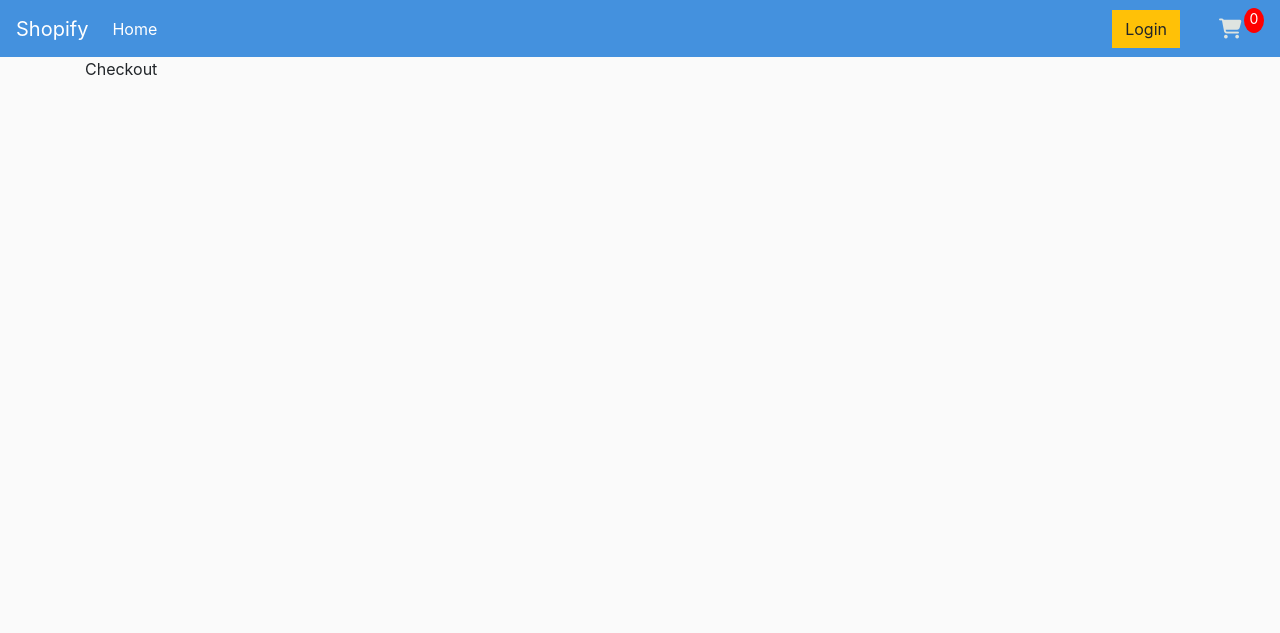
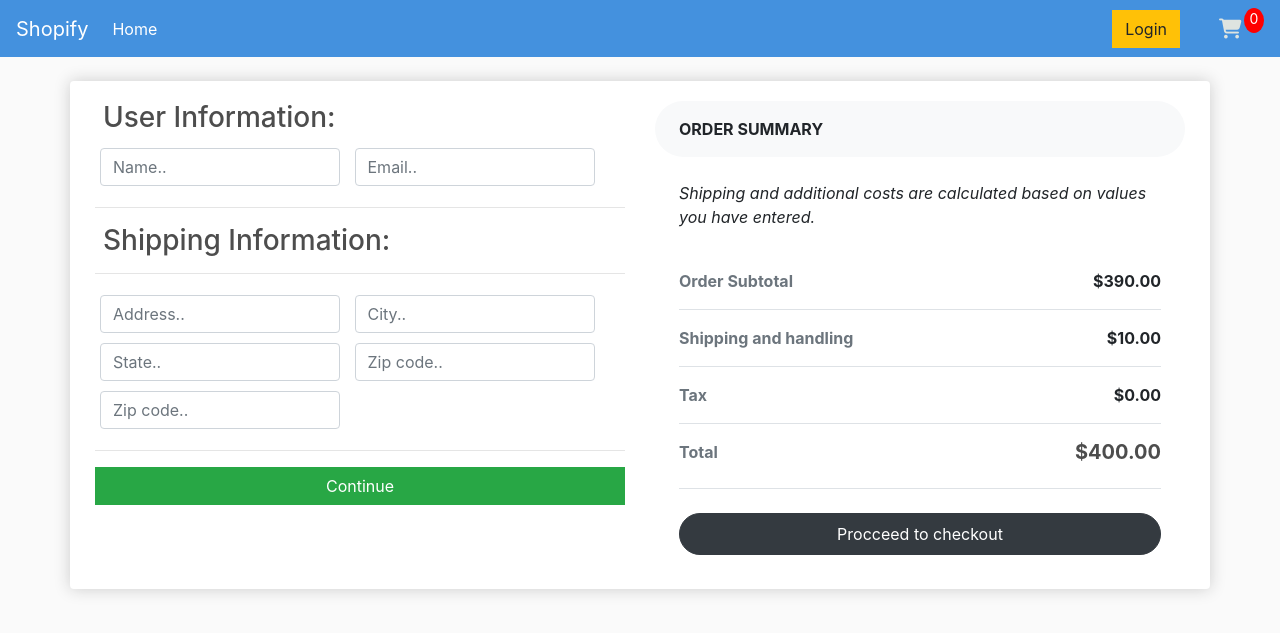
Before and after one commit to ArmanKamal/DjangoEcommerce, a Django app: page /cart/checkout/ in a window 1280 px wide. Shown: the top 633 px of the page. Run offline with Django 3.2, Linux system fonts and the light colour scheme; some libraries are stand-ins or nearby versions.

Commit message:
Added Checkout Page Design

```diff
--- a/carts/templates/carts/checkout.html
+++ b/carts/templates/carts/checkout.html
@@ -1,5 +1,64 @@
 {% extends 'main.html' %}
-
+{% load static %}
 {% block content %}
-    Checkout
+<div class="row box-element rounded my-4">
+    <div class="col-lg-6">
+        <div class="" id="form-wrapper">
+            <form action="" id="form">
+                <h3 class="ml-2">User Information:</h3>
+                <div id="user-info">
+                    <div class="form-field">
+                        <input required class="form-control" type="text" name="name" placeholder="Name..">
+                    </div>
+                    <div class="form-field">
+                        <input required class="form-control" type="email" name="email" placeholder="Email..">
+                    </div>
+                </div>
+                <div id="shipping-info">
+                    <hr>
+                    <h3 class="ml-2">Shipping Information:</h3>
+                    <hr>
+                    <div class="form-field">
+                        <input class="form-control" type="text" name="address" placeholder="Address..">
+                    </div>
+                    <div class="form-field">
+                        <input class="form-control" type="text" name="city" placeholder="City..">
+                    </div>
+                    <div class="form-field">
+                        <input class="form-control" type="text" name="state" placeholder="State..">
+                    </div>
+                    <div class="form-field">
+                        <input class="form-control" type="text" name="zipcode" placeholder="Zip code..">
+                    </div>
+                    <div class="form-field">
+                        <input class="form-control" type="text" name="country" placeholder="Zip code..">
+                    </div>
+                </div>
+                <hr>
+                <input id="form-button" class="btn btn-success btn-block" type="submit" value="Continue">
+            </form>
+        </div>
+    </div>
+    <div class="col-lg-6">
+        <div class="bg-light rounded-pill px-4 py-3 text-uppercase font-weight-bold">Order summary </div>
+        <div class="p-4">
+            <p class="font-italic mb-4">Shipping and additional costs are calculated based on values you have entered.
+            </p>
+            <ul class="list-unstyled mb-4">
+                <li class="d-flex justify-content-between py-3 border-bottom"><strong class="text-muted">Order Subtotal
+                    </strong><strong>$390.00</strong></li>
+                <li class="d-flex justify-content-between py-3 border-bottom"><strong class="text-muted">Shipping and
+                        handling</strong><strong>$10.00</strong></li>
+                <li class="d-flex justify-content-between py-3 border-bottom"><strong
+                        class="text-muted">Tax</strong><strong>$0.00</strong></li>
+                <li class="d-flex justify-content-between py-3 border-bottom"><strong class="text-muted">Total</strong>
+                    <h5 class="font-weight-bold">$400.00</h5>
+                </li>
+            </ul><a href="#" class="btn btn-dark rounded-pill py-2 btn-block">Procceed to checkout</a>
+        </div>
+    </div>
+    <div class="box-element hidden" id="payment-info">
+				<small>Paypal Options</small>
+	</div>
+</div>
 {% endblock %}
```
